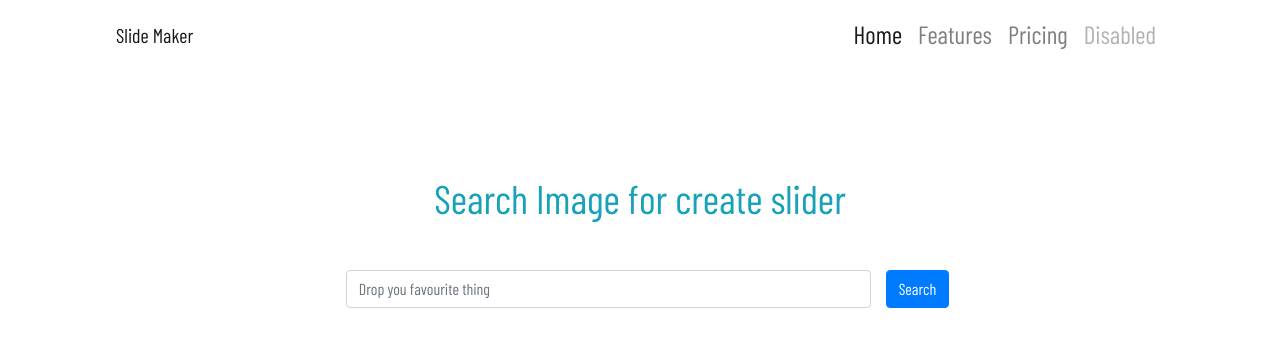
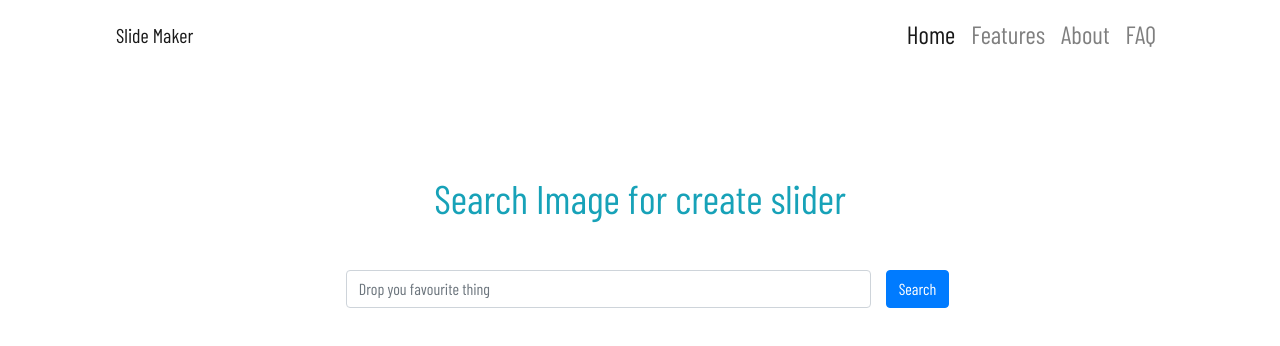
Before and after one commit to misourov/Fancy-Slider, a plain HTML site: page index.html in a window 1280 px wide. Drawn offline with nearby package versions, Linux system fonts and the light colour scheme; a web font is replaced by a local one.

Commit message:
last check

```diff
--- a/app.js
+++ b/app.js
@@ -132,7 +132,7 @@ sliderBtn.addEventListener('click', function () {
 
   const duration = document.getElementById('doration').value;
   if (duration < 0) {
-    window.alert("Sorry Sir! Duration value should be positive.");
+    window.alert("Sorry Sir! Duration value should be positive. Otherwise, it will be so fast");
   }
   else {
     createSlider();
--- a/index.html
+++ b/index.html
@@ -34,10 +34,10 @@
                 <a class="nav-link" href="#">Features</a>
               </li>
               <li class="nav-item">
-                <a class="nav-link" href="#">Pricing</a>
+                <a class="nav-link" href="#">About</a>
               </li>
               <li class="nav-item">
-                <a class="nav-link disabled" href="#" tabindex="-1" aria-disabled="true">Disabled</a>
+                <a class="nav-link" href="#" tabindex="-1" aria-disabled="true">FAQ</a>
               </li>
             </ul>
           </div>
```
